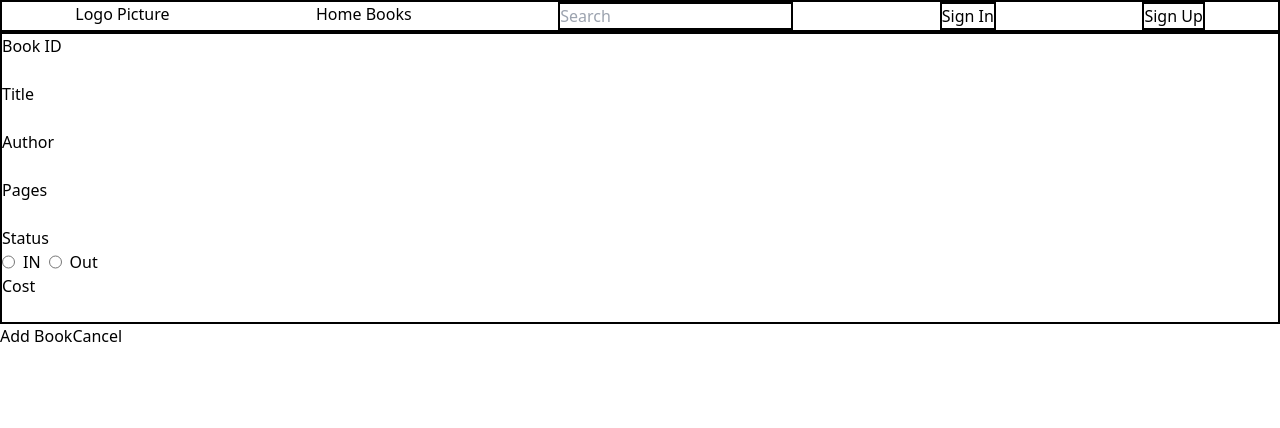
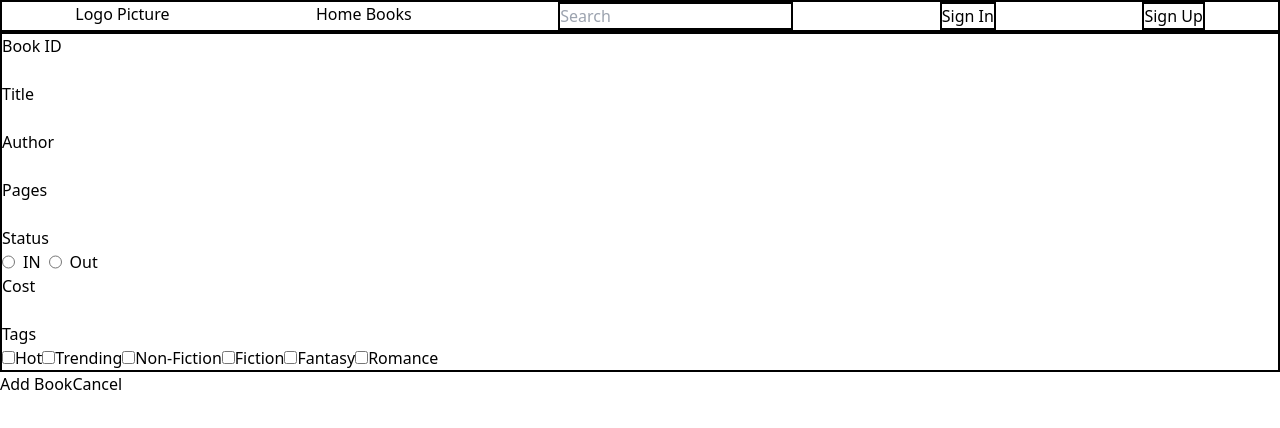
Before and after one commit to howie1329/Home-Books, a React (Create React App) app in the folder frontend/: page /newbook in a window 1280 px wide. Shown: the top 428 px of the page. Built offline with nearby package versions, Linux system fonts and the light colour scheme.

Commit message:
now create books with tags amd setup book reviews

```diff
--- a/frontend/src/App.js
+++ b/frontend/src/App.js
@@ -1,4 +1,4 @@
-import React from "react";
+import { React, useState } from "react";
 import { BrowserRouter, Routes, Route } from "react-router-dom";
 import NavBar from "./components/NavBar";
 
@@ -6,16 +6,23 @@ import NavBar from "./components/NavBar";
 import Home from "./pages/Home";
 import Admin from "./pages/Admin";
 import NewBook from "./pages/NewBook";
+import BookReview from "./pages/BookReview";
 
 function App() {
+  const [currentBook, setCurrentBook] = useState("");
+
   return (
     <BrowserRouter>
       <NavBar />
       <div>
         <Routes>
-          <Route path="/" element={<Home />} />
+          <Route path="/" element={<Home setCurrentBook={setCurrentBook} />} />
           <Route path="/admin" element={<Admin />} />
           <Route path="/newbook" element={<NewBook />} />
+          <Route
+            path="/bookreview"
+            element={<BookReview current={currentBook} />}
+          />
         </Routes>
       </div>
     </BrowserRouter>
--- a/frontend/src/components/BookListing.js
+++ b/frontend/src/components/BookListing.js
@@ -1,12 +1,15 @@
 import { React, useEffect, useState } from "react";
+import { useNavigate } from "react-router-dom";
 
 /*
 Component for list books found in database
 Needs to add search by tag ability
 */
-function BookListing({ title, tagFilter }) {
+function BookListing({ title, tagFilter, setCurrentBook }) {
   //Book sent from database
   const [books, setBooks] = useState(null);
+
+  const navigate = useNavigate();
 
   //Get Books from database
   const getBooks = async () => {
@@ -18,6 +21,11 @@ function BookListing({ title, tagFilter }) {
     }
   };
 
+  const onClick = (item) => {
+    setCurrentBook(item);
+    navigate("/bookreview");
+  };
+
   useEffect(() => {
     getBooks();
   }, []);
@@ -25,7 +33,12 @@ function BookListing({ title, tagFilter }) {
   return (
     <div>
       <p>{title}</p>
-      <ul>{books && books.map((book) => <li>{book.title}</li>)}</ul>
+      <ul>
+        {books &&
+          books.map((book) => (
+            <li onClick={(e) => onClick(book)}>{book.title}</li>
+          ))}
+      </ul>
     </div>
   );
 }
--- /dev/null
+++ b/frontend/src/pages/BookReview.js
@@ -0,0 +1,24 @@
+import React from "react";
+
+function BookReview({ current }) {
+  const book = current;
+  return (
+    <div>
+      <p>{book.title}</p>
+      <p>Author: {book.author}</p>
+      <p>Cost: ${book.cost}</p>
+      <div>
+        Tags:
+        {book.tags.map((item) => {
+          return <p>{item}</p>;
+        })}
+      </div>
+      <div>
+        <p>Reviews:</p>
+        <p>{book.reviews}</p>
+      </div>
+    </div>
+  );
+}
+
+export default BookReview;
--- a/frontend/src/pages/Home.js
+++ b/frontend/src/pages/Home.js
@@ -2,15 +2,19 @@ import React from "react";
 import BookListing from "../components/BookListing";
 
 //Home Page
-export default function Home() {
+export default function Home({ setCurrentBook }) {
   return (
     <div>
-      <BookListing title="Trending Books !!!" tagFilter="hot" />
-      <BookListing title="Trending Books !!!" tagFilter="nonfiction" />
-      <BookListing title="Trending Books !!!" />
-      <BookListing title="Trending Books !!!" />
-      <BookListing title="Trending Books !!!" />
-      <BookListing title="Trending Books !!!" />
+      <BookListing
+        title="Hot Books !!!"
+        tagFilter="hot"
+        setCurrentBook={setCurrentBook}
+      />
+      <BookListing
+        title="Top NonFiction Books !!!"
+        tagFilter="nonfiction"
+        setCurrentBook={setCurrentBook}
+      />
     </div>
   );
 }
--- a/frontend/src/pages/NewBook.js
+++ b/frontend/src/pages/NewBook.js
@@ -8,6 +8,7 @@ function NewBook() {
   const [author, setAuthor] = useState("");
   const [pages, setPages] = useState("");
   const [status, setStatus] = useState("");
+  const [tags, setTags] = useState(["test"]);
   const [cost, setCost] = useState("");
 
   const navigate = useNavigate();
@@ -15,7 +16,7 @@ function NewBook() {
   //Submit function... sending book data back to database
   //Needs to add error handling
   const handleSubmit = async () => {
-    const book = { book_id, title, author, pages, status, cost };
+    const book = { book_id, title, author, pages, status, cost, tags };
     const response = await fetch("/api/books", {
       method: "POST",
       body: JSON.stringify(book),
@@ -63,6 +64,53 @@ function NewBook() {
           </div>
           <label>Cost</label>
           <input type="text" onChange={(e) => setCost(e.target.value)}></input>
+          <div>
+            <label>Tags</label>
+            <div>
+              <input
+                onClick={(e) => setTags([...tags, e.target.value])}
+                type="checkbox"
+                id="tags"
+                value="hot"
+              ></input>
+              <label for="tags">Hot</label>
+              <input
+                onClick={(e) => setTags([...tags, e.target.value])}
+                type="checkbox"
+                id="tags"
+                value="trending"
+              ></input>
+              <label for="tags">Trending</label>
+              <input
+                onClick={(e) => setTags([...tags, e.target.value])}
+                type="checkbox"
+                id="tags"
+                value="nonfiction"
+              ></input>
+              <label for="tags">Non-Fiction</label>
+              <input
+                onClick={(e) => setTags([...tags, e.target.value])}
+                type="checkbox"
+                id="tags"
+                value="Fiction"
+              ></input>
+              <label for="tags">Fiction</label>
+              <input
+                onClick={(e) => setTags([...tags, e.target.value])}
+                type="checkbox"
+                id="tags"
+                value="fantasy"
+              ></input>
+              <label for="tags">Fantasy</label>
+              <input
+                onClick={(e) => setTags([...tags, e.target.value])}
+                type="checkbox"
+                id="tags"
+                value="romance"
+              ></input>
+              <label for="tags">Romance</label>
+            </div>
+          </div>
         </form>
         <button onClick={(e) => handleSubmit()}>Add Book</button>
         <button onClick={(e) => navigate("/admin")}>Cancel</button>
```
Also changed, not shown: frontend/src/components/BookReview.js (added).
